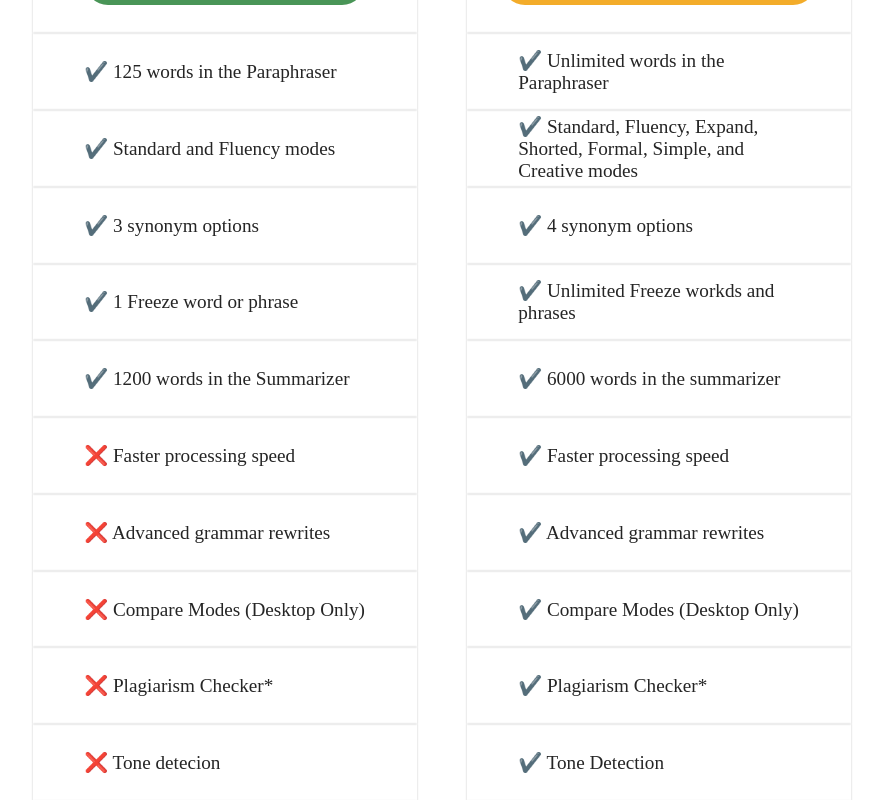
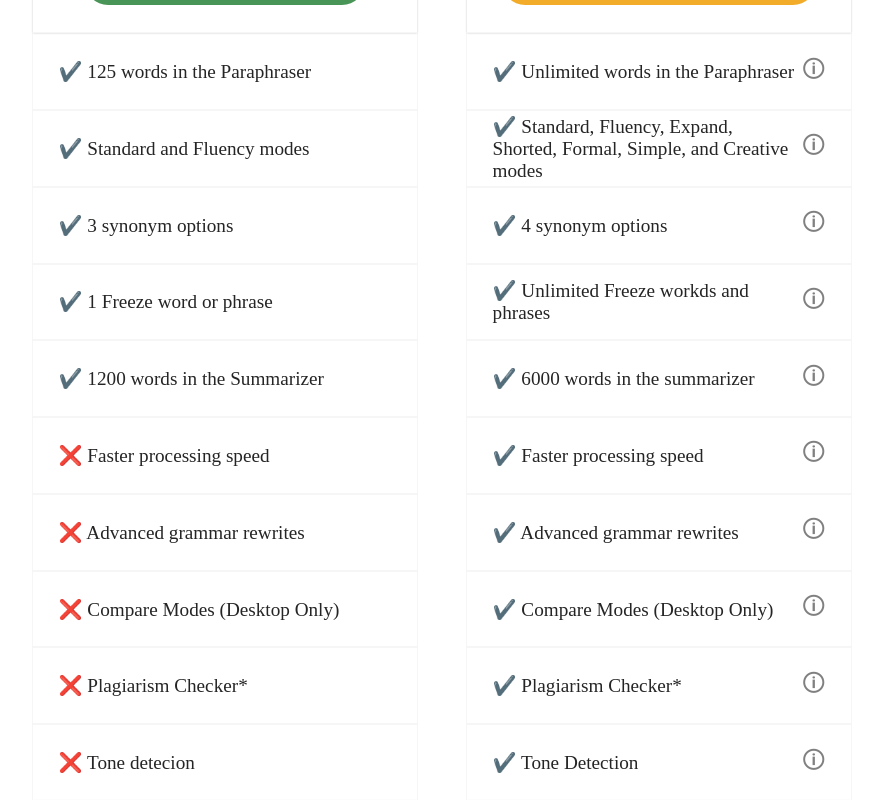
Before and after one commit to yash5chandrakar/Quillbot-assignment, a React (Create React App) app: page / in a window 1280 px wide. Shown: the part 980-1780 px from the top of the page, without its empty margins (198-1081 px from the left). Built offline with nearby package versions, Linux system fonts and the light colour scheme.

Commit message:
css edit#21

```diff
--- a/src/App.css
+++ b/src/App.css
@@ -236,13 +236,26 @@ nav {
 .paraItems {
   font-size: 1.5vw;
   /* font-size: 1rem; */
-  padding: 3vw 4vw;
-  box-shadow: 0px 0px 2px rgb(199, 198, 198);
+  padding: 3vw 2vw;
+  box-shadow: 0px 0px 1px rgb(199, 198, 198);
   display: flex;
   align-items: center;
+  justify-content: space-between;
   text-align: left;
   max-height: 4vw;
   color: #252525;
+}
+
+.paraItems span {
+  float: right;
+  color: gray;
+  cursor: pointer;
+  margin-left: 0.5vw;
+  font-size: 1.8vw;
+}
+
+.paraItems span:hover {
+  color: lightgray;
 }
 
 .lastItem {
--- a/src/components/PremiumSection.js
+++ b/src/components/PremiumSection.js
@@ -23,16 +23,16 @@ const PremiumSection = () => {
                 <div className='premSection'>
                     <p className='premHead'>💎  PREMIUM</p>
                     <div className='btnDivPrem'><button>Upgrade to Premium</button></div>
-                    <p className='paraItems'>✔️ Unlimited words in the Paraphraser</p>
-                    <p className='paraItems'>✔️ Standard, Fluency, Expand, Shorted, Formal, Simple, and Creative modes</p>
-                    <p className='paraItems'>✔️ 4 synonym options</p>
-                    <p className='paraItems'>✔️ Unlimited Freeze workds and phrases</p>
-                    <p className='paraItems'>✔️ 6000 words in the summarizer</p>
-                    <p className='paraItems'>✔️ Faster processing speed</p>
-                    <p className='paraItems'>✔️ Advanced grammar rewrites</p>
-                    <p className='paraItems'>✔️ Compare Modes (Desktop Only)</p>
-                    <p className='paraItems'>✔️ Plagiarism Checker*</p>
-                    <p className='paraItems'>✔️ Tone Detection</p>
+                    <p className='paraItems'>✔️ Unlimited words in the Paraphraser<span>🛈</span> </p>
+                    <p className='paraItems'>✔️ Standard, Fluency, Expand, Shorted, Formal, Simple, and Creative modes <span>🛈</span> </p>
+                    <p className='paraItems'>✔️ 4 synonym options <span>🛈</span> </p>
+                    <p className='paraItems'>✔️ Unlimited Freeze workds and phrases <span>🛈</span> </p>
+                    <p className='paraItems'>✔️ 6000 words in the summarizer <span>🛈</span> </p>
+                    <p className='paraItems'>✔️ Faster processing speed <span>🛈</span> </p>
+                    <p className='paraItems'>✔️ Advanced grammar rewrites <span>🛈</span> </p>
+                    <p className='paraItems'>✔️ Compare Modes (Desktop Only) <span>🛈</span> </p>
+                    <p className='paraItems'>✔️ Plagiarism Checker* <span>🛈</span> </p>
+                    <p className='paraItems'>✔️ Tone Detection <span>🛈</span> </p>
                     <p className='lastItem'>3-Day Money-Back Guarantee</p>
                 </div>
             </div>
```
